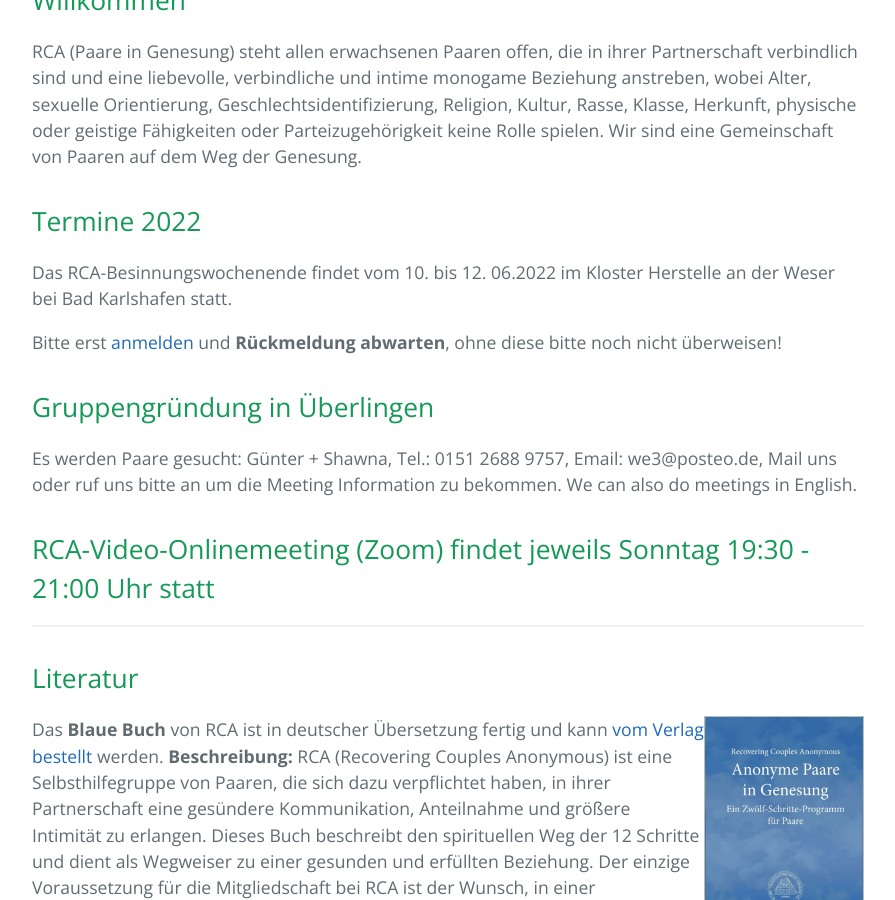
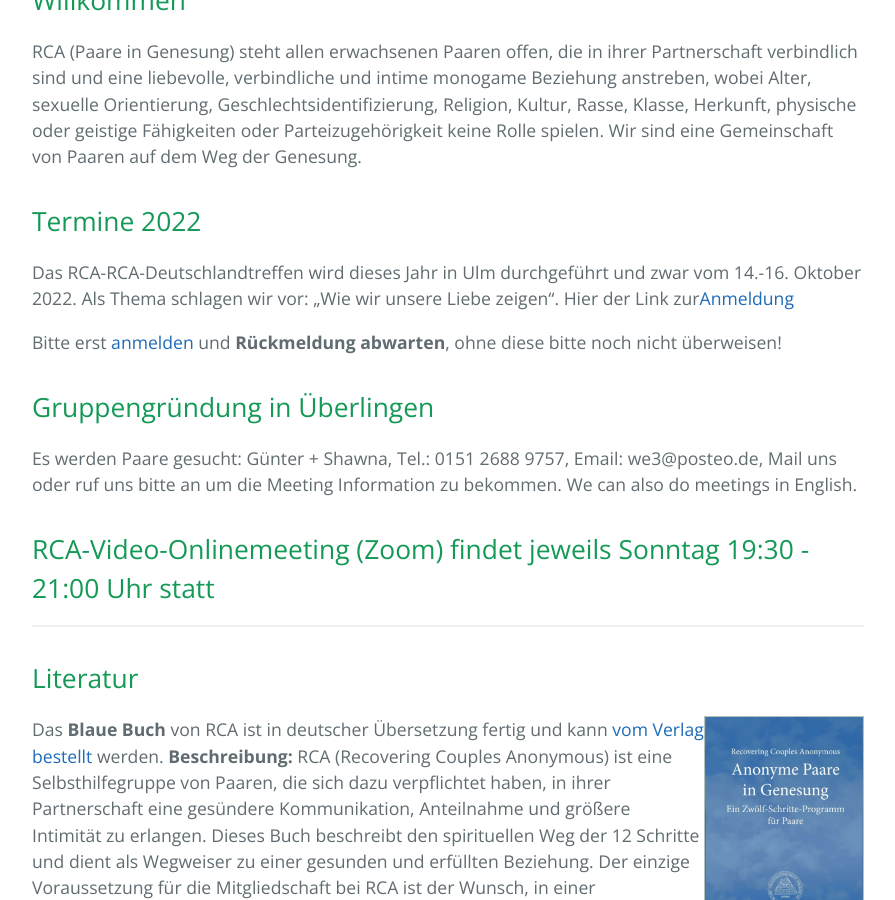
Before and after one commit to rcadeutschland/rcadeutschland.github.io, a Jekyll site: the page built from index.html, in a window 1280 px wide and 900 px high, scrolled down 392 px. Shown: the whole window, without its empty margins (192-1087 px from the left). Built offline with Jekyll 4.4.1, drawn with Linux system fonts in a browser that asks for light colours.

Commit message:
add RCA DLT 2022

```diff
--- a/index.html
+++ b/index.html
@@ -14,8 +14,9 @@
 </p>
 <h2>Termine 2022</h2>
 <p>
-  Das RCA-Besinnungswochenende findet vom 10. bis 12. 06.2022 im Kloster
-  Herstelle an der Weser bei Bad Karlshafen statt.
+  Das RCA-RCA-Deutschlandtreffen wird dieses Jahr in Ulm durchgeführt und zwar
+  vom 14.-16. Oktober 2022. Als Thema schlagen wir vor: „Wie wir unsere Liebe
+  zeigen“. Hier der Link zur<a href="files/RCADLT2022.pdf">Anmeldung</a>
 </p>
 <p>
   Bitte erst <a href="files/BW2022.pdf">anmelden</a> und
```
Also changed, not shown: 1 other file.
